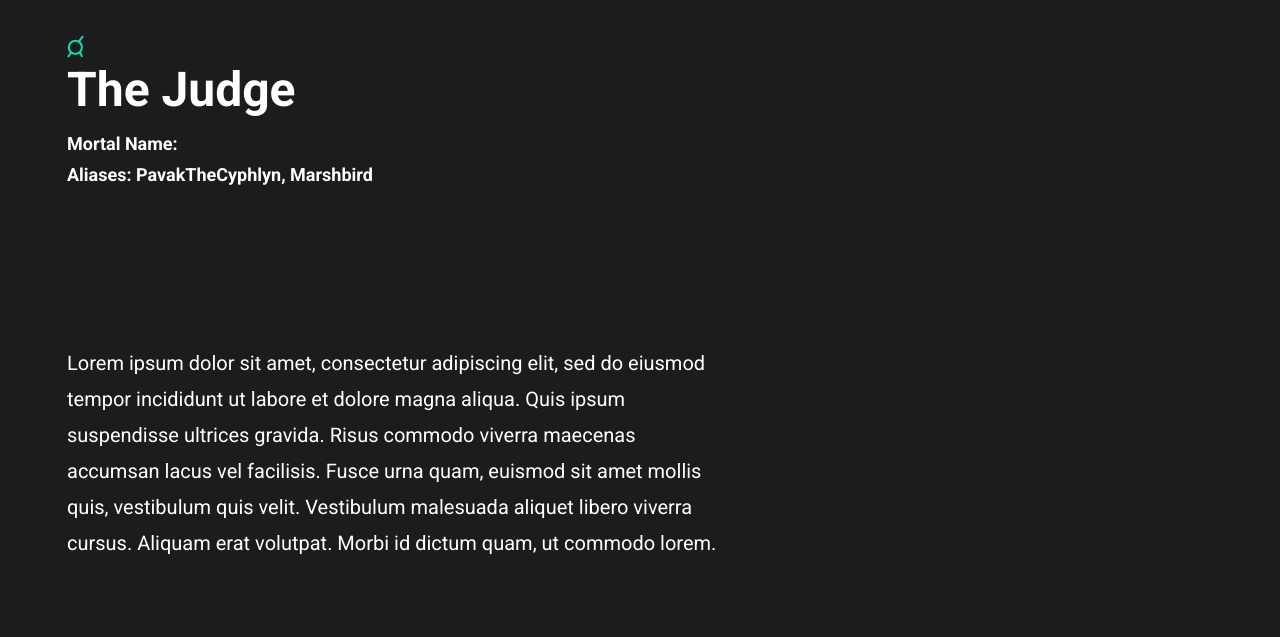
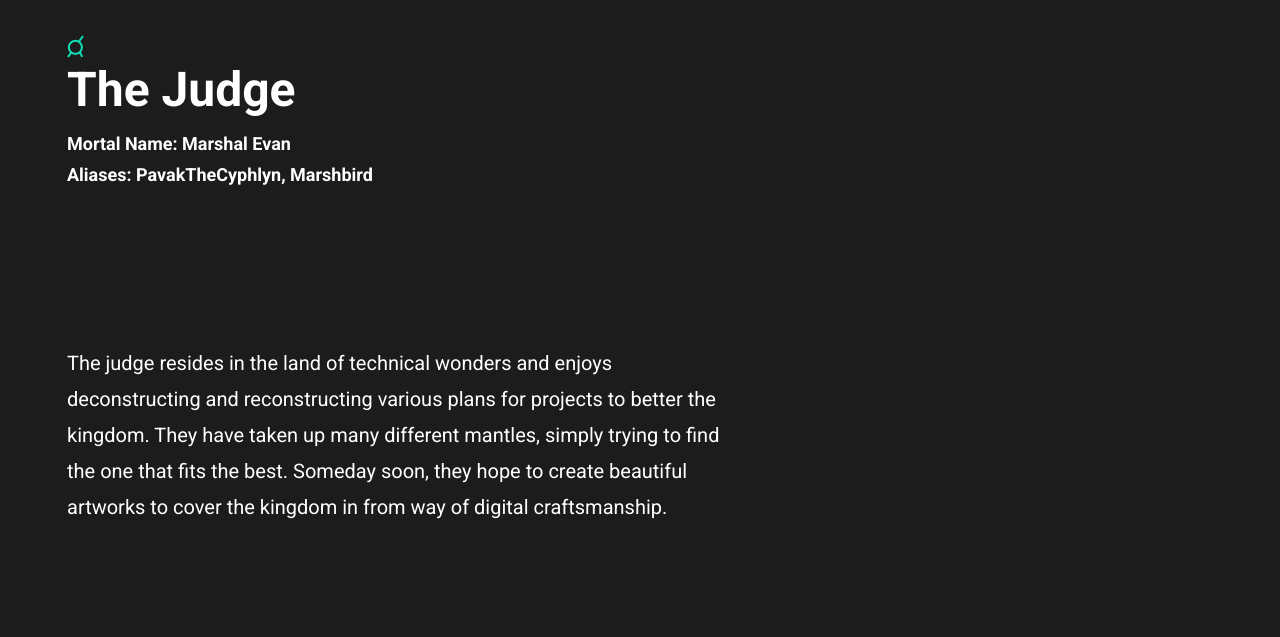
Before and after one commit to brandonIT/capstoneFinal, a plain HTML site: page characters.html in a window 1280 px wide. Shown: the part 1600-2237 px from the top of the page. Drawn offline with Linux system fonts and the light colour scheme.

Commit message:
Add files via upload

```diff
--- a/characters.html
+++ b/characters.html
@@ -109,9 +109,9 @@
 					<div class="character-info">
 						<img src="img/game-characters/title-icon.png" alt="">
 						<h2 style="color: #FFFFFF;">The Judge</h2>
-						<h5 style="color: #FFFFFF;">Mortal Name: </h5>
+						<h5 style="color: #FFFFFF;">Mortal Name: Marshal Evan</h5>
 						<h5 style="color: #FFFFFF;">Aliases: PavakTheCyphlyn, Marshbird</h5>
-						<br><br><br><br><br><p style="font-size: 20px; color: #FFFFFF;">Lorem ipsum dolor sit amet, consectetur adipiscing elit, sed do eiusmod tempor incididunt ut labore et dolore magna aliqua. Quis ipsum suspendisse ultrices gravida. Risus commodo viverra maecenas accumsan lacus vel facilisis. Fusce urna quam, euismod sit amet mollis quis, vestibulum quis velit. Vestibulum malesuada aliquet libero viverra cursus. Aliquam erat volutpat. Morbi id dictum quam, ut commodo lorem.</p><br><br><br><br><br>
+						<br><br><br><br><br><p style="font-size: 20px; color: #FFFFFF;">The judge resides in the land of technical wonders and enjoys deconstructing and reconstructing various plans for projects to better the kingdom. They have taken up many different mantles, simply trying to find the one that fits the best. Someday soon, they hope to create beautiful artworks to cover the kingdom in from way of digital craftsmanship.</p><br><br><br><br><br>
 						<div class="progress-warp">
 							<div class="cp-item">
 								<div class="circle-progress" data-cpid="id-5" data-cpvalue="30" data-cpcolor="#33cc33"></div>
```
Also changed, not shown: img/favicon.ico.
